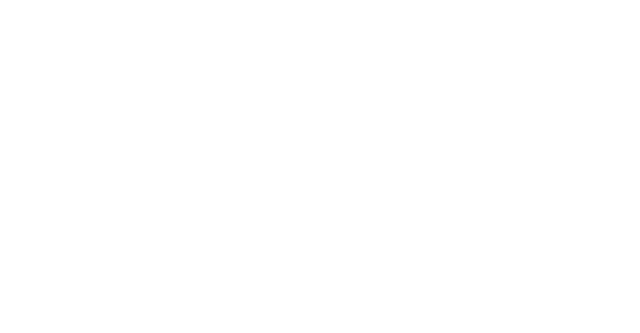
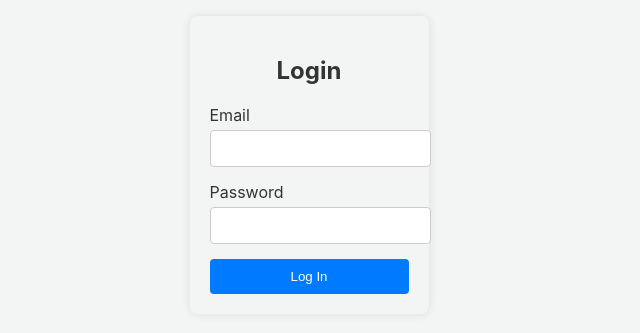
Before and after one commit to Harshchitaliya/cloude-storage, a React (Create React App) app: page / in a window 1280 px wide. Shown: the part 235-568 px from the top of the page, without its empty margins (331-971 px from the left). Built offline with nearby package versions, Linux system fonts and the light colour scheme.

Commit message:
add a log-in components

```diff
--- a/src/App.js
+++ b/src/App.js
@@ -1,10 +1,10 @@
-import logo from './logo.svg';
+import LoginForm from './components/login';
 import './App.css';
 
 function App() {
   return (
     <>
-
+    <LoginForm/>
 
     </>
   );
--- a/src/components/login.js
+++ b/src/components/login.js
@@ -0,0 +1,93 @@
+import React, { useState } from 'react';
+
+const LoginForm = () => {
+  const [email, setEmail] = useState('');
+  const [password, setPassword] = useState('');
+
+  const handleSubmit = (event) => {
+    event.preventDefault();
+    // Handle form submission logic here
+    console.log('Email:', email);
+    console.log('Password:', password);
+  };
+
+  return (
+    <div style={styles.container}>
+      <form onSubmit={handleSubmit} style={styles.form}>
+        <h2 style={styles.title}>Login</h2>
+
+        <div style={styles.inputGroup}>
+          <label style={styles.label} htmlFor="email">Email</label>
+          <input
+            type="email"
+            id="email"
+            value={email}
+            onChange={(e) => setEmail(e.target.value)}
+            style={styles.input}
+            required
+          />
+        </div>
+
+        <div style={styles.inputGroup}>
+          <label style={styles.label} htmlFor="password">Password</label>
+          <input
+            type="password"
+            id="password"
+            value={password}
+            onChange={(e) => setPassword(e.target.value)}
+            style={styles.input}
+            required
+          />
+        </div>
+
+        <button type="submit" style={styles.button}>Log In</button>
+      </form>
+    </div>
+  );
+};
+
+const styles = {
+  container: {
+    display: 'flex',
+    justifyContent: 'center',
+    alignItems: 'center',
+    height: '100vh',
+    backgroundColor: '#f3f4f4',
+  },
+  form: {
+    backgroundColor: '#ff',
+    padding: '20px',
+    borderRadius: '8px',
+    boxShadow: '0 0 10px rgba(0, 0, 0, 0.1)',
+  },
+  title: {
+    textAlign: 'center',
+    marginBottom: '20px',
+    color: '#333',
+  },
+  inputGroup: {
+    marginBottom: '15px',
+  },
+  label: {
+    display: 'block',
+    marginBottom: '5px',
+    color: '#333',
+  },
+  input: {
+    width: '100%',
+    padding: '10px',
+    borderRadius: '4px',
+    border: '1px solid #ccc',
+  },
+  button: {
+    width: '100%',
+    padding: '10px',
+    backgroundColor: '#007bff',
+    color: '#fff',
+    border: 'none',
+    borderRadius: '4px',
+    cursor: 'pointer',
+  },
+};
+
+export default LoginForm;
```
